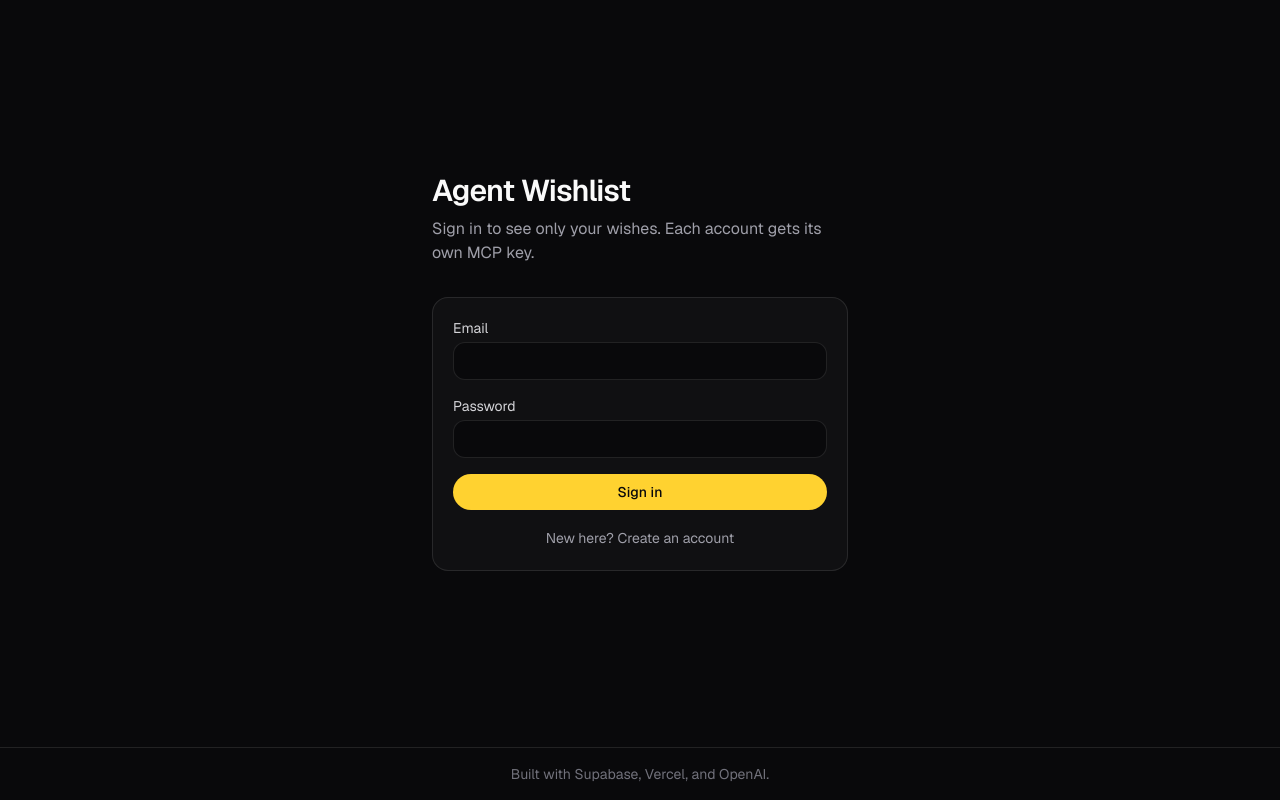
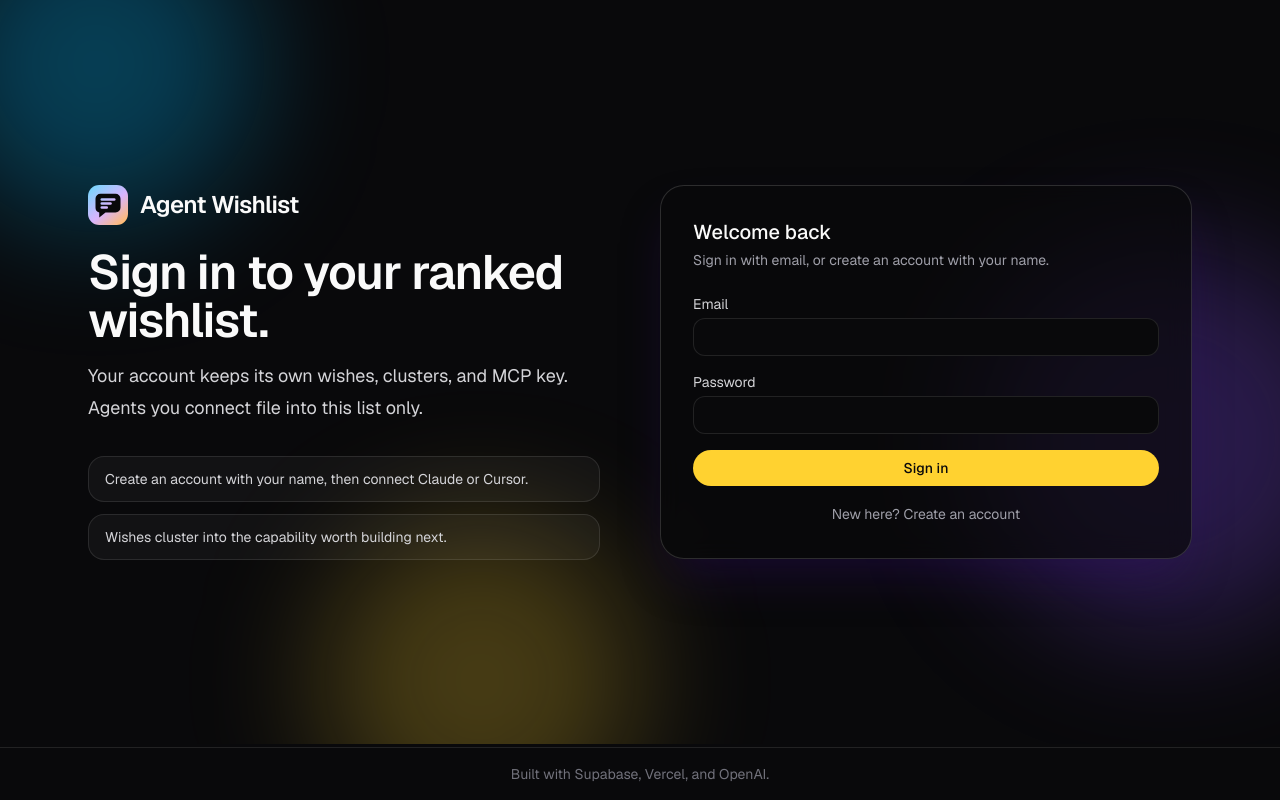
Before and after one commit to ugutkarsh/agent-wishlist, a Next.js app: page /login in a window 1280 px wide. Built offline with nearby package versions, Linux system fonts and the light colour scheme.

Commit message:
Give the sign-in page a colored backdrop and a new logo.

```diff
--- a/app/login/page.tsx
+++ b/app/login/page.tsx
@@ -1,5 +1,7 @@
 import type { Metadata } from "next";
+import Link from "next/link";
 import { LoginForm } from "@/components/login-form";
+import { Mark } from "@/components/mark";
 
 export const metadata: Metadata = {
   title: "Sign in · Agent Wishlist",
@@ -8,13 +10,44 @@ export const metadata: Metadata = {
 
 export default function LoginPage() {
   return (
-    <main className="mx-auto flex min-h-[calc(100dvh-3.5rem)] w-full max-w-md flex-col justify-center px-4 py-12">
-      <h1 className="text-3xl font-semibold tracking-tight">Agent Wishlist</h1>
-      <p className="mt-2 text-zinc-400">
-        Sign in to see only your wishes. Each account gets its own MCP key.
-      </p>
-      <div className="mt-8 rounded-2xl border border-white/10 bg-white/[0.03] p-5">
-        <LoginForm />
+    <main className="relative isolate flex min-h-[calc(100dvh-3.5rem)] overflow-hidden">
+      <div className="pointer-events-none absolute inset-0">
+        <div className="absolute -top-24 -left-16 h-80 w-80 rounded-full bg-sky-400/30 blur-3xl" />
+        <div className="absolute top-1/3 -right-20 h-96 w-96 rounded-full bg-violet-500/25 blur-3xl" />
+        <div className="absolute -bottom-24 left-1/4 h-80 w-80 rounded-full bg-amber-300/25 blur-3xl" />
+      </div>
+
+      <div className="relative mx-auto grid w-full max-w-6xl items-center gap-10 px-4 py-12 sm:px-6 lg:grid-cols-2">
+        <section className="max-w-lg">
+          <Link href="/" className="inline-flex items-center gap-3 text-zinc-50">
+            <Mark className="h-10 w-10" />
+            <span className="text-2xl font-semibold tracking-tight">Agent Wishlist</span>
+          </Link>
+          <h1 className="mt-4 text-4xl font-semibold tracking-tight text-zinc-50 sm:text-5xl">
+            Sign in to your ranked wishlist.
+          </h1>
+          <p className="mt-4 text-lg leading-8 text-zinc-300">
+            Your account keeps its own wishes, clusters, and MCP key. Agents you connect file into this list only.
+          </p>
+          <ul className="mt-8 space-y-3 text-sm text-zinc-300">
+            <li className="rounded-2xl border border-white/10 bg-white/[0.04] px-4 py-3">
+              Create an account with your name, then connect Claude or Cursor.
+            </li>
+            <li className="rounded-2xl border border-white/10 bg-white/[0.04] px-4 py-3">
+              Wishes cluster into the capability worth building next.
+            </li>
+          </ul>
+        </section>
+
+        <section className="rounded-3xl border border-white/15 bg-zinc-950/70 p-6 shadow-2xl shadow-violet-950/40 backdrop-blur-md sm:p-8">
+          <h2 className="text-xl font-medium text-zinc-50">Welcome back</h2>
+          <p className="mt-1 text-sm text-zinc-400">
+            Sign in with email, or create an account with your name.
+          </p>
+          <div className="mt-6">
+            <LoginForm />
+          </div>
+        </section>
       </div>
     </main>
   );
--- a/components/dashboard.tsx
+++ b/components/dashboard.tsx
@@ -5,6 +5,7 @@ import { useEffect, useState, useTransition } from "react";
 import { reclusterNow, simulateAgent, updateClusterStatus } from "@/app/actions";
 import { signOut } from "@/app/auth-actions";
 import { HeartbeatBackdrop } from "@/components/heartbeat-backdrop";
+import { Mark } from "@/components/mark";
 import { createBrowserClient } from "@/lib/supabase-browser";
 import {
   parseCluster,
@@ -260,7 +261,8 @@ export function Dashboard({
       <div className="relative z-10 mx-auto flex max-w-6xl flex-col gap-8 px-4 py-8 sm:px-6">
         <header className="flex flex-col gap-3">
           <div className="flex flex-col gap-4 sm:flex-row sm:items-center sm:justify-between">
-            <h1 className="shrink-0 text-3xl font-semibold tracking-tight sm:text-4xl">
+            <h1 className="flex shrink-0 items-center gap-3 text-3xl font-semibold tracking-tight sm:text-4xl">
+              <Mark className="h-10 w-10 sm:h-12 sm:w-12" />
               Agent Wishlist
             </h1>
             <div className="flex flex-wrap gap-2">
--- /dev/null
+++ b/components/mark.tsx
@@ -0,0 +1,21 @@
+export function Mark({ className = "h-10 w-10" }: { className?: string }) {
+  return (
+    <svg viewBox="0 0 32 32" className={className} aria-hidden="true">
+      <defs>
+        <linearGradient id="agent-wishlist-mark" x1="4" y1="2" x2="28" y2="30" gradientUnits="userSpaceOnUse">
+          <stop offset="0" stopColor="#7dd3fc" />
+          <stop offset="0.55" stopColor="#d8b4fe" />
+          <stop offset="1" stopColor="#fdba74" />
+        </linearGradient>
+      </defs>
+      <rect width="32" height="32" rx="9" fill="url(#agent-wishlist-mark)" />
+      <path
+        fill="#09090b"
+        d="M10 7H22A4 4 0 0 1 26 11V18A4 4 0 0 1 22 22H14L9 26V22A4 4 0 0 1 6 18V11A4 4 0 0 1 10 7Z"
+      />
+      <rect x="10" y="10.5" width="12" height="2" rx="1" fill="url(#agent-wishlist-mark)" />
+      <rect x="10" y="13.75" width="9" height="2" rx="1" fill="url(#agent-wishlist-mark)" />
+      <rect x="10" y="17" width="6" height="2" rx="1" fill="url(#agent-wishlist-mark)" />
+    </svg>
+  );
+}
```
Also changed, not shown: app/icon.svg.
